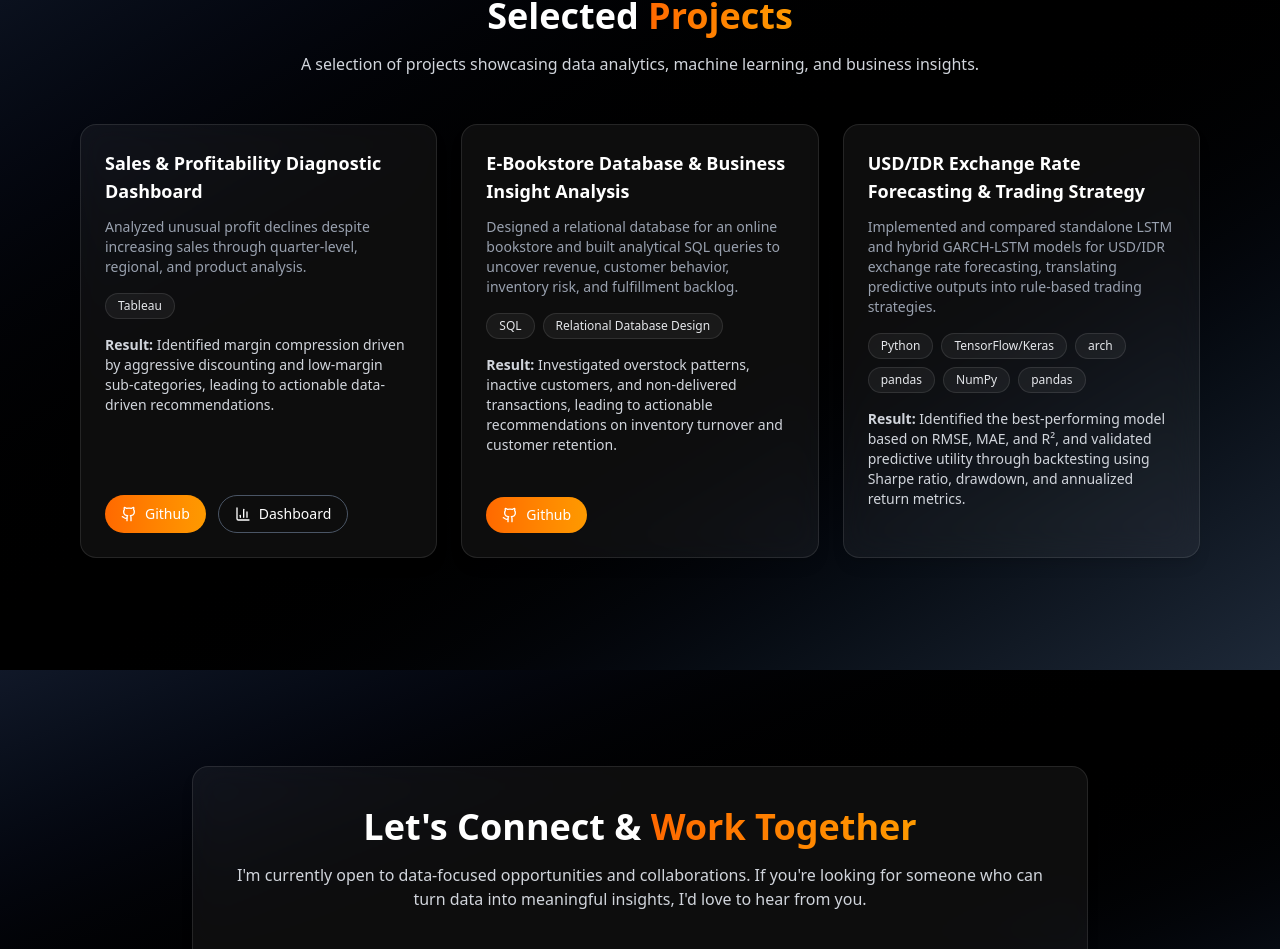
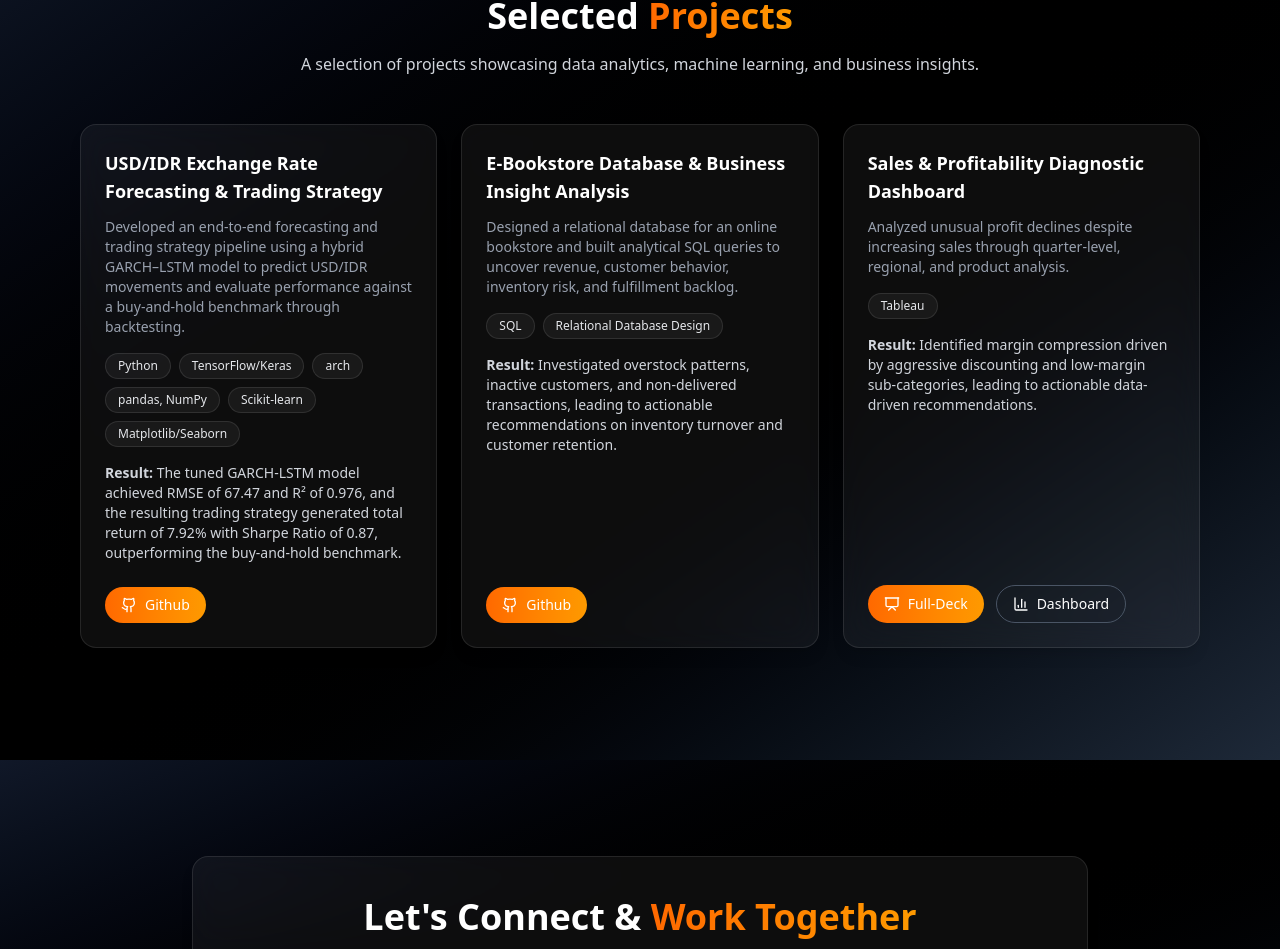
Before and after one commit to aileenghita/portfolio-new, a React (Vite) app: page / in a window 1280 px wide. Shown: the part 4166-5115 px from the top of the page. Built offline with nearby package versions, Linux system fonts and the light colour scheme.

Commit message:
[20260309] project update

```diff
--- a/src/components/Projects.jsx
+++ b/src/components/Projects.jsx
@@ -1,5 +1,5 @@
 import { motion } from "framer-motion";
-import { Github, BarChart3 } from "lucide-react";
+import { Github, BarChart3, Presentation } from "lucide-react";
 
 const Projects = ({ darkMode }) => {
   const baseBg = darkMode
@@ -16,12 +16,11 @@ const Projects = ({ darkMode }) => {
 
   const projects = [
     {
-      title: "Sales & Profitability Diagnostic Dashboard",
-      desc: "Analyzed unusual profit declines despite increasing sales through quarter-level, regional, and product analysis.",
-      tools: ["Tableau"],
-      result: "Identified margin compression driven by aggressive discounting and low-margin sub-categories, leading to actionable data-driven recommendations.",
-      github: "https://drive.google.com/file/d/1GdoD60XIxpUdNS3TjAYunRo_mdl6jUFe/view?usp=sharing",
-      dashboard: "https://public.tableau.com/app/profile/aileen.ghita.gianna/viz/Superstore_17718369305430/Sales?publish=yes",
+      title: "USD/IDR Exchange Rate Forecasting & Trading Strategy",
+      desc: "Developed an end-to-end forecasting and trading strategy pipeline using a hybrid GARCH–LSTM model to predict USD/IDR movements and evaluate performance against a buy-and-hold benchmark through backtesting.",
+      tools: ["Python", "TensorFlow/Keras", "arch", "pandas, NumPy", "Scikit-learn", "Matplotlib/Seaborn"],
+      result: "The tuned GARCH-LSTM model achieved RMSE of 67.47 and R² of 0.976, and the resulting trading strategy generated total return of 7.92% with Sharpe Ratio of 0.87, outperforming the buy-and-hold benchmark.",
+      github: "https://github.com/aileenghita/data-analysis-portfolio/tree/main/GARCH-LSTM%20for%20USD-IDR%20Forecasting"
     },
     {
       title: "E-Bookstore Database & Business Insight Analysis",
@@ -31,11 +30,13 @@ const Projects = ({ darkMode }) => {
       github: "https://github.com/aileenghita/data-analysis-portfolio/tree/main/ebookstore-sql",
     },
     {
-      title: "USD/IDR Exchange Rate Forecasting & Trading Strategy",
-      desc: "Implemented and compared standalone LSTM and hybrid GARCH-LSTM models for USD/IDR exchange rate forecasting, translating predictive outputs into rule-based trading strategies.",
-      tools: ["Python", "TensorFlow/Keras", "arch", "pandas", "NumPy", "pandas"],
-      result: "Identified the best-performing model based on RMSE, MAE, and R², and validated predictive utility through backtesting using Sharpe ratio, drawdown, and annualized return metrics.",
-    },
+      title: "Sales & Profitability Diagnostic Dashboard",
+      desc: "Analyzed unusual profit declines despite increasing sales through quarter-level, regional, and product analysis.",
+      tools: ["Tableau"],
+      result: "Identified margin compression driven by aggressive discounting and low-margin sub-categories, leading to actionable data-driven recommendations.",
+      fulldeck: "https://drive.google.com/file/d/1GdoD60XIxpUdNS3TjAYunRo_mdl6jUFe/view?usp=sharing",
+      dashboard: "https://public.tableau.com/app/profile/aileen.ghita.gianna/viz/Superstore_17718369305430/Sales?publish=yes",
+    }
   ];
 
   return (
@@ -111,6 +112,17 @@ const Projects = ({ darkMode }) => {
                   </a>
                 )}
 
+                {project.fulldeck && (
+                  <a
+                    href={project.fulldeck}
+                    className="flex items-center gap-2 px-4 py-2 rounded-full bg-gradient-to-r from-orange-500 to-amber-500 text-white text-sm font-medium"
+                    target="_blank"
+                  >
+                    <Presentation className="w-4 h-4" />
+                    Full-Deck
+                  </a>
+                )}
+
                 {project.dashboard && (
                   <a
                     href={project.dashboard}
```
